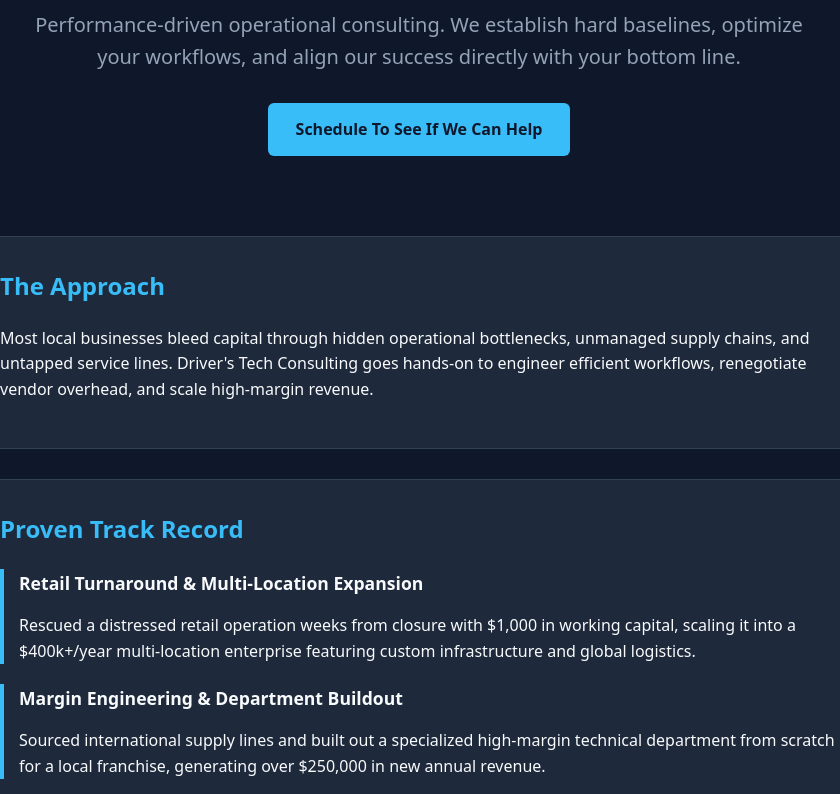
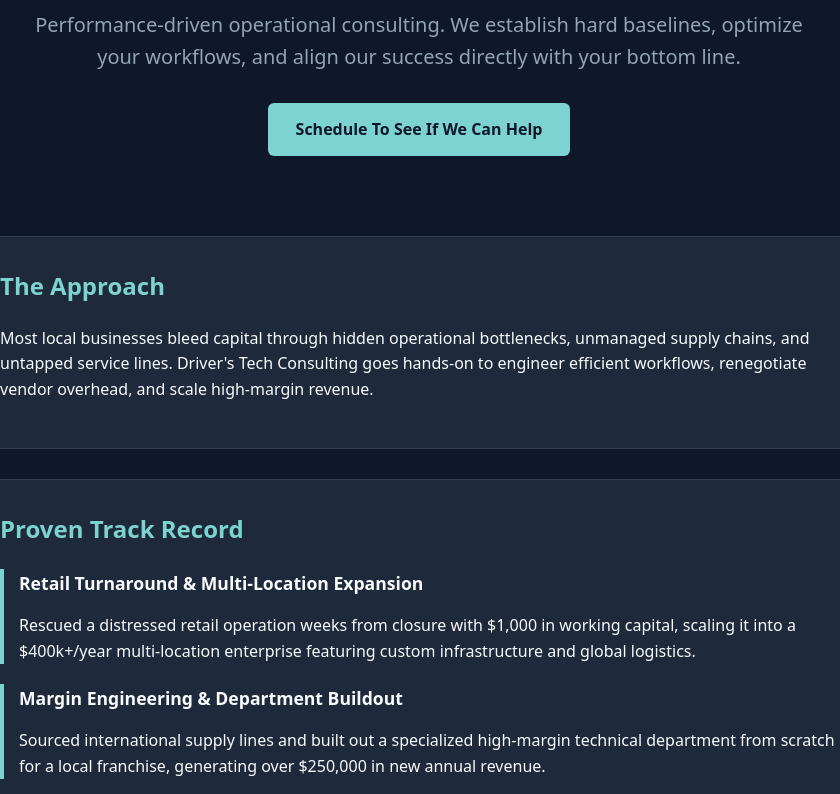
Before and after one commit to DriversTech/index, a plain HTML site: page index.html in a window 1280 px wide. Shown: the part 646-1440 px from the top of the page, without its empty margins (221-1061 px from the left). Drawn offline with Linux system fonts and the light colour scheme.

Commit message:
Update index.html

```diff
--- a/index.html
+++ b/index.html
@@ -8,7 +8,7 @@
         :root {
             --bg-color: #0f172a;
             --card-bg: #1e293b;
-            --accent: #38bdf8;
+            --accent: #7cd3d1;
             --text-main: #f8fafc;
             --text-muted: #94a3b8;
         }
```
